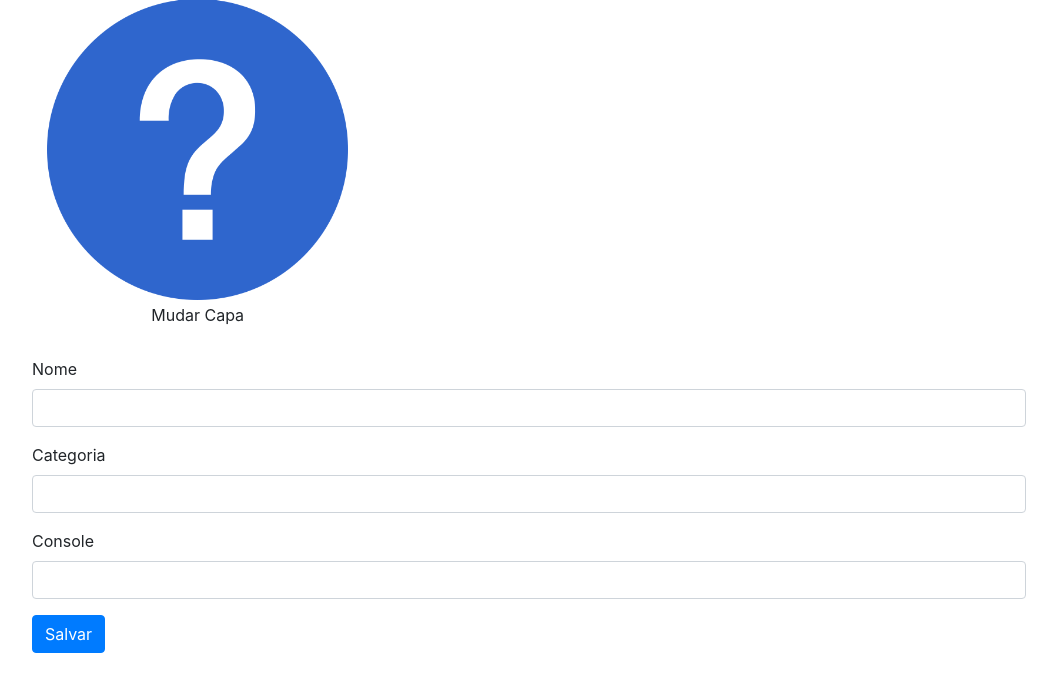
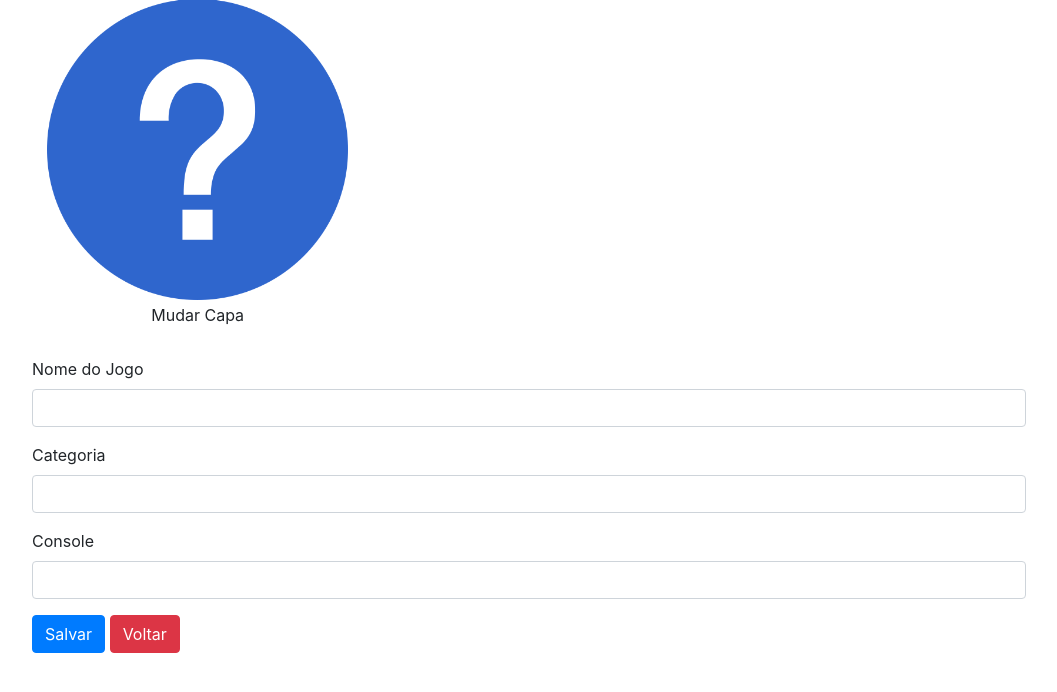
Before and after one commit to Gneto/jogoteca, a Flask app: page /novo in a window 1280 px wide. Shown: the part 67-759 px from the top of the page, without its empty margins (111-1168 px from the left). Run offline with Flask 3, Linux system fonts and the light colour scheme; the visitor is signed in with stand-in values (Sample User, id 1); some libraries are stand-ins or nearby versions.

Commit message:
Refactoring code

```diff
--- a/helpers.py
+++ b/helpers.py
@@ -1,9 +1,27 @@
 import os
 from jogoteca import app
+from flask_wtf import FlaskForm
+from wtforms import StringField, validators, SubmitField, PasswordField
+
+class FormularioJogo(FlaskForm):
+    nome = StringField('Nome do Jogo', [validators.DataRequired(), validators.Length(min=1, max=50)])
+    categoria = StringField('Categoria', [validators.DataRequired(), validators.Length(min=1, max=40)])
+    console = StringField('Console', [validators.DataRequired(), validators.Length(min=1, max=20)])
+    salvar = SubmitField('Salvar')
+
+class FormularioUsuario(FlaskForm):
+    nickname = StringField('Nickname', [validators.DataRequired(), validators.Length(min=1, max=8)])
+    senha = PasswordField('Senha', [validators.DataRequired(), validators.Length(min=1, max=100)])
+    login = SubmitField('Login')
 
 def recupera_imagem(id):
     for nome_arquivo in os.listdir(app.config['UPLOAD_PATH']):
-        if f'capa{id}.jpg' == nome_arquivo:
+        if f'capa{id}' in nome_arquivo:
             return nome_arquivo
 
     return 'capa_padrao.jpg'
+
+def deleta_arquivo(id):
+    arquivo = recupera_imagem(id)
+    if arquivo != 'capa_padrao.jpg':
+        os.remove(os.path.join(app.config['UPLOAD_PATH'], arquivo))
--- a/jogoteca.py
+++ b/jogoteca.py
@@ -1,10 +1,12 @@
 from flask import Flask
 from flask_sqlalchemy import SQLAlchemy
+from flask_wtf.csrf import CSRFProtect
 
 app = Flask(__name__)
 app.config.from_pyfile('config.py')
 
 db = SQLAlchemy(app)
+csrf = CSRFProtect(app)
 
 from views import *
 
--- a/requirements.txt
+++ b/requirements.txt
@@ -2,3 +2,4 @@ flask==2.0.2
 mysql-connector-python==8.0.28
 flask-sqlalchemy==3.0.3
 mysqlclient==2.1.1
+flask-wtf==1.0.0
--- a/templates/lista.html
+++ b/templates/lista.html
@@ -1,5 +1,10 @@
 {% extends "template.html" %}
 {% block conteudo %}
+
+<a class="btn btn-primary" href="{{ url_for('login') }}">Login</a>
+<a class="btn btn-danger" href="{{ url_for('logout') }}">Logout</a>
+<a class="btn btn-primary" href="{{ url_for('novo') }}">Novo Jogo</a>
+
 <table class="table table-striped table-bordered">
     <thead class="thead-default">
         <tr>
--- a/templates/novo.html
+++ b/templates/novo.html
@@ -12,19 +12,23 @@
       </figure>
 
     <fieldset>
+      {{ form.csrf_token() }}
         <div class="form-group">
-        <label for="nome">Nome</label>
-        <input type="text" id="nome" name="nome" class="form-control">
+          {{ form.nome.label(class="form-label") }}
+          {{ form.nome(class="form-control") }}
         </div>
         <div class="form-group">
-        <label for="categoria">Categoria</label>
-        <input type="text" id="categoria" name="categoria" class="form-control">
+          {{ form.categoria.label(class="form-label") }}
+          {{ form.categoria(class="form-control") }}
         </div>
         <div class="form-group">
-        <label for="console">Console</label>
-        <input type="text" id="console" name="console" class="form-control">
+          {{ form.console.label(class="form-label") }}
+          {{ form.console(class="form-control") }}
         </div>
-        <button type="submit" class="btn btn-primary btn-salvar">Salvar</button>
+        <div class="form-group">
+          {{ form.salvar(class="btn btn-primary") }}
+          <a class="btn btn-danger" href="{{ url_for('index') }}">Voltar</a>
+        </div>
     </fieldset>
 </form>
 {% endblock %}
--- a/views.py
+++ b/views.py
@@ -1,7 +1,8 @@
 from flask import render_template, request, redirect, session, flash, url_for, send_from_directory
 from jogoteca import app, db
 from models import Jogos, Usuarios
-from helpers import recupera_imagem
+from helpers import recupera_imagem, deleta_arquivo, FormularioJogo, FormularioUsuario
+import time
 
 '''Definição das rotas da aplicação'''
 @app.route('/')
@@ -14,13 +15,19 @@ def novo():
     print(session)
     if 'usuario_logado' not in session or session['usuario_logado'] == None:
         return redirect(url_for('login', proxima=url_for('novo')))
-    return render_template('novo.html', titulo='Novo Jogo')
+    form = FormularioJogo()
+    return render_template('novo.html', titulo='Novo Jogo', form=form)
 
 @app.route('/criar', methods=['POST',])
 def criar():
-    nome = request.form['nome']
-    categoria = request.form['categoria']
-    console = request.form['console']
+    form = FormularioJogo(request.form)
+
+    if not form.validate_on_submit():
+        return redirect(url_for('novo'))
+
+    nome = form.nome.data
+    categoria = form.categoria.data
+    console = form.console.data
 
     jogo = Jogos.query.filter_by(nome=nome).first()
 
@@ -36,20 +43,23 @@ def criar():
 
     arquivo = request.files['arquivo']
     upload_path = app.config['UPLOAD_PATH']
-    arquivo.save(f'{upload_path}/capa{novo_jogo.id}.jpg')
+    timestamp = time.time()
+    arquivo.save(f'{upload_path}/capa{novo_jogo.id}-{timestamp}.jpg')
 
     return redirect(url_for('index'))
 
 @app.route('/login')
 def login():
     proxima = request.args.get('proxima')
-    return render_template('login.html', proxima=proxima)
+    form = FormularioUsuario()
+    return render_template('login.html', proxima=proxima, form=form)
 
 @app.route('/autenticar', methods=['POST',])
 def autenticar():
-    usuario = Usuarios.query.filter_by(nickname=request.form['usuario']).first()
+    form = FormularioUsuario(request.form)
+    usuario = Usuarios.query.filter_by(nickname=form.nickname.data).first()
     if usuario:
-        if request.form['senha'] == usuario.senha:
+        if form.senha.data == usuario.senha:
             session['usuario_logado'] = usuario.nickname
             flash(usuario.nickname + ' logado com sucesso!')
             proxima_pagina = request.form['proxima']
@@ -63,23 +73,34 @@ def editar(id):
     if 'usuario_logado' not in session or session['usuario_logado'] == None:
         return redirect(url_for('login', proxima=url_for('editar')))
     jogo = Jogos.query.filter_by(id=id).first()
+    form = FormularioJogo()
+    form.nome.data = jogo.nome
+    form.categoria.data = jogo.categoria
+    form.console.data = jogo.console
+
     capa_jogo = recupera_imagem(id)
-    return render_template('editar.html', titulo='Editando Jogo', jogo=jogo, capa_jogo=capa_jogo)
+    return render_template('editar.html', titulo='Editando Jogo', jogo=jogo, capa_jogo=capa_jogo, form=form, id=jogo.id)
 
 
 @app.route('/atualizar', methods=['POST',])
 def atualizar():
-   jogo = Jogos.query.filter_by(id=request.form['id']).first()
-   jogo.nome = request.form['nome']
-   jogo.categoria = request.form['categoria']
-   jogo.console = request.form['console']
+   form = FormularioJogo(request.form)
 
-   db.session.add(jogo)
-   db.session.commit()
+   if form.validate_on_submit():
 
-   arquivo = request.files['arquivo']
-   upload_path = app.config['UPLOAD_PATH']
-   arquivo.save(f'{upload_path}/capa{jogo.id}.jpg')
+    jogo = Jogos.query.filter_by(id=request.form['id']).first()
+    jogo.nome = form.nome.data
+    jogo.categoria = form.categoria.data
+    jogo.console = form.console.data
+
+    db.session.add(jogo)
+    db.session.commit()
+
+    arquivo = request.files['arquivo']
+    upload_path = app.config['UPLOAD_PATH']
+    timestamp = time.time()
+    deleta_arquivo(jogo.id)
+    arquivo.save(f'{upload_path}/capa{jogo.id}-{timestamp}.jpg')
 
    return redirect( url_for('index') )
 
```
Also changed, not shown: templates/editar.html (+12 -8 lines), templates/login.html (+15 -4 lines), uploads/capa11-1681476024.7136686.jpg (added).
